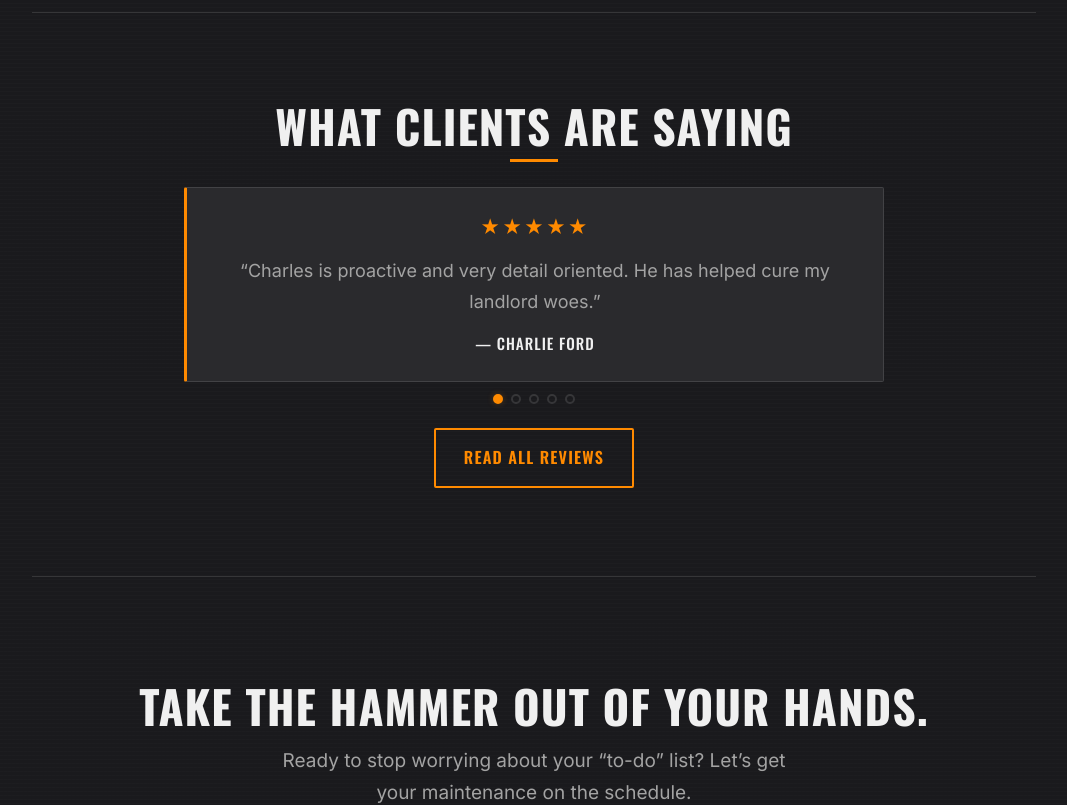
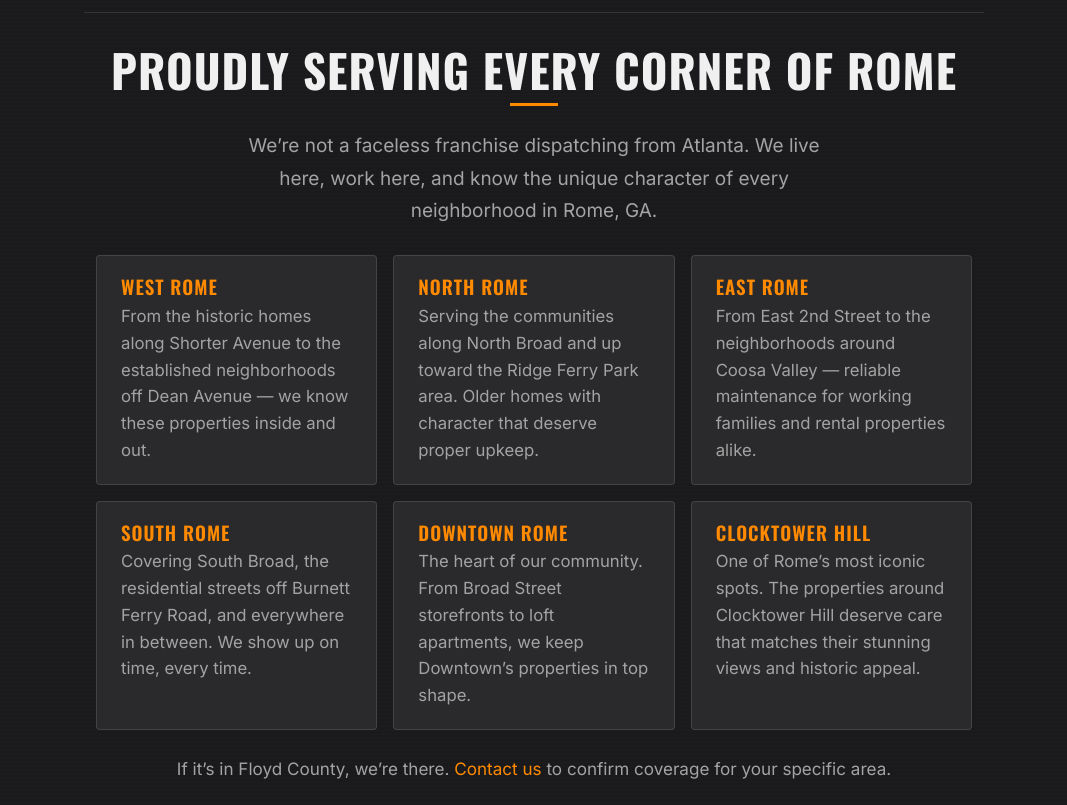
Before and after one commit to Cwill2778/nigms-app, a React (Vite) app: page / in a window 1280 px wide. Shown: the part 5220-6025 px from the top of the page, without its empty margins (106-1173 px from the left). Built offline with nearby package versions, Linux system fonts and the light colour scheme; no server answers; the database is empty.

Commit message:
Add local Rome, GA service area content: neighborhood cards on Home, local knowledge section on About, service areas in Footer

```diff
--- a/src/components/Footer.jsx
+++ b/src/components/Footer.jsx
@@ -30,6 +30,18 @@ function Footer() {
               <li><a href="https://g.page/r/CWiM9mqvEGVkEBM/review" target="_blank" rel="noopener noreferrer">Leave a Google Review</a></li>
             </ul>
           </div>
+          <div className="footer-col">
+            <h4>Service Areas</h4>
+            <ul>
+              <li>West Rome</li>
+              <li>North Rome</li>
+              <li>East Rome</li>
+              <li>South Rome</li>
+              <li>Downtown Rome</li>
+              <li>Clocktower Hill</li>
+              <li>Floyd County</li>
+            </ul>
+          </div>
         </div>
 
         <div className="footer-bottom">
--- a/src/pages/About.jsx
+++ b/src/pages/About.jsx
@@ -192,6 +192,25 @@ function About() {
           own ever-so-muddy yard at home.
         </p>
       </section>
+
+      <section className="about-section about-local reveal">
+        <h2>Born &amp; Raised in Rome</h2>
+        <div className="accent-bar" aria-hidden="true"></div>
+        <p>
+          This isn&rsquo;t just where we work — it&rsquo;s home. Charles knows the
+          quirks of Rome&rsquo;s housing stock: the older brick bungalows in West Rome
+          that need seasonal gutter attention, the mid-century rentals along North Broad
+          with their aging plumbing, the humidity challenges in South Rome properties
+          near the river, and the historic character homes around Clocktower Hill that
+          deserve restoration, not shortcuts.
+        </p>
+        <p>
+          When you call Nailed It, you&rsquo;re not explaining where you live to
+          someone checking a GPS. You&rsquo;re talking to a neighbor who already
+          knows the neighborhood, the building codes, and what the local hardware
+          store actually has in stock.
+        </p>
+      </section>
     </div>
   );
 }
--- a/src/pages/Home.css
+++ b/src/pages/Home.css
@@ -438,6 +438,73 @@
   line-height: 1.7;
 }
 
+/* Service Areas section */
+.home-service-areas {
+  padding: 32px 12px;
+  border-top: 1px solid var(--border);
+  max-width: 900px;
+  margin: 0 auto;
+}
+
+.home-service-areas h2 { margin-bottom: 8px; text-align: center; }
+.home-service-areas .accent-bar { margin: 0 auto 24px; }
+
+.service-areas-intro {
+  font-size: 1rem;
+  line-height: 1.7;
+  text-align: center;
+  margin-bottom: 28px;
+  max-width: 600px;
+  margin-left: auto;
+  margin-right: auto;
+}
+
+.service-areas-grid {
+  display: grid;
+  grid-template-columns: 1fr;
+  gap: 16px;
+  margin-bottom: 24px;
+}
+
+.area-card {
+  padding: 20px 24px;
+  border: 1px solid var(--border);
+  border-radius: 4px;
+  background: var(--bg-secondary);
+}
+
+.area-card h3 {
+  font-family: var(--heading);
+  font-size: 1rem;
+  margin-bottom: 6px;
+  color: var(--accent);
+}
+
+.area-card p {
+  font-size: 0.88rem;
+  line-height: 1.6;
+  color: var(--text-sub);
+  margin: 0;
+}
+
+.service-areas-tagline {
+  text-align: center;
+  font-size: 0.9rem;
+  color: var(--text-sub);
+}
+
+@media (min-width: 600px) {
+  .service-areas-grid {
+    grid-template-columns: repeat(2, 1fr);
+  }
+}
+
+@media (min-width: 900px) {
+  .service-areas-grid {
+    grid-template-columns: repeat(3, 1fr);
+  }
+}
+
 /* Testimonials carousel */
 .home-testimonials {
   padding: 32px 12px;
--- a/src/pages/Home.jsx
+++ b/src/pages/Home.jsx
@@ -275,6 +275,45 @@ function Home() {
         </p>
       </section>
 
+      <section className="home-service-areas reveal">
+        <h2>Proudly Serving Every Corner of Rome</h2>
+        <div className="accent-bar" aria-hidden="true"></div>
+        <p className="service-areas-intro">
+          We&rsquo;re not a faceless franchise dispatching from Atlanta. We live here,
+          work here, and know the unique character of every neighborhood in Rome, GA.
+        </p>
+        <div className="service-areas-grid">
+          <div className="area-card">
+            <h3>West Rome</h3>
+            <p>From the historic homes along Shorter Avenue to the established neighborhoods off Dean Avenue — we know these properties inside and out.</p>
+          </div>
+          <div className="area-card">
+            <h3>North Rome</h3>
+            <p>Serving the communities along North Broad and up toward the Ridge Ferry Park area. Older homes with character that deserve proper upkeep.</p>
+          </div>
+          <div className="area-card">
+            <h3>East Rome</h3>
+            <p>From East 2nd Street to the neighborhoods around Coosa Valley — reliable maintenance for working families and rental properties alike.</p>
+          </div>
+          <div className="area-card">
+            <h3>South Rome</h3>
+            <p>Covering South Broad, the residential streets off Burnett Ferry Road, and everywhere in between. We show up on time, every time.</p>
+          </div>
+          <div className="area-card">
+            <h3>Downtown Rome</h3>
+            <p>The heart of our community. From Broad Street storefronts to loft apartments, we keep Downtown&rsquo;s properties in top shape.</p>
+          </div>
+          <div className="area-card">
+            <h3>Clocktower Hill</h3>
+            <p>One of Rome&rsquo;s most iconic spots. The properties around Clocktower Hill deserve care that matches their stunning views and historic appeal.</p>
+          </div>
+        </div>
+        <p className="service-areas-tagline">
+          If it&rsquo;s in Floyd County, we&rsquo;re there. <Link to="/contact">Contact us</Link> to
+          confirm coverage for your specific area.
+        </p>
+      </section>
+
       <TestimonialCarousel />
 
       <section className="home-cta reveal">
```
